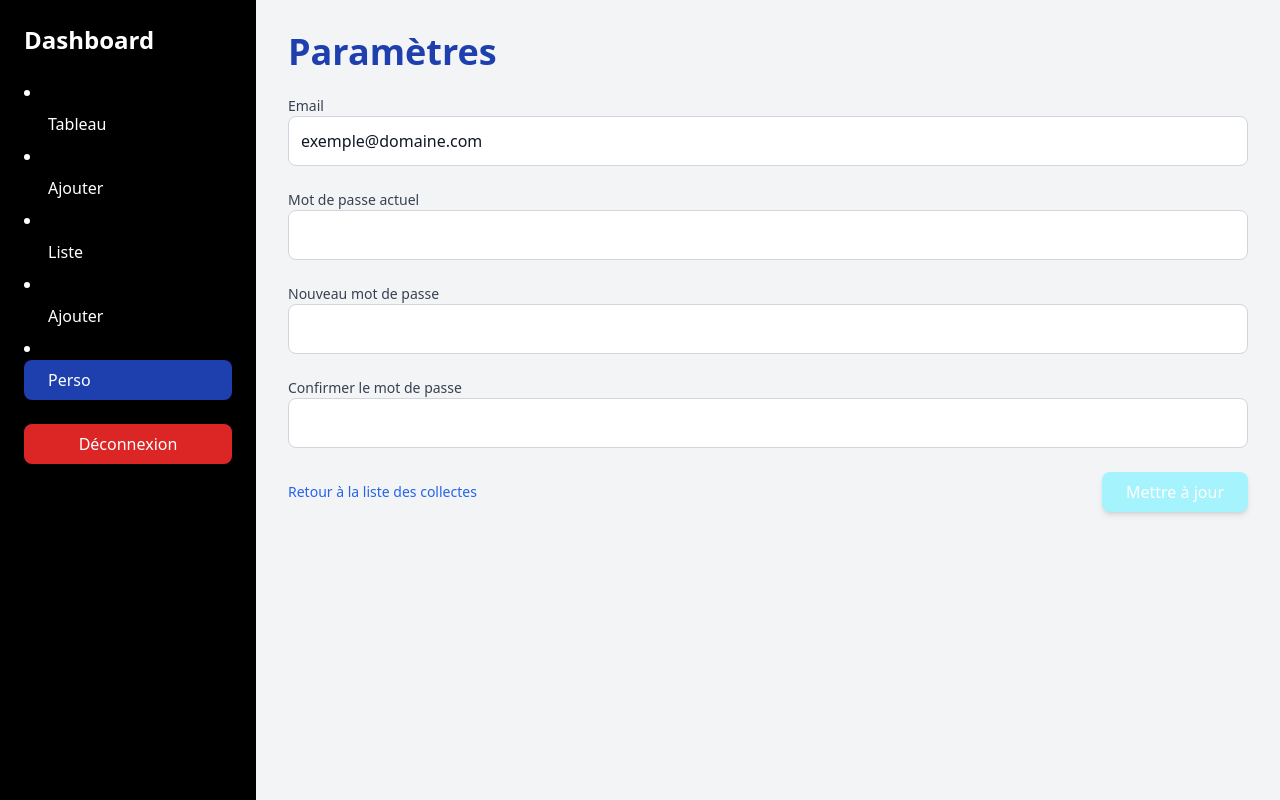
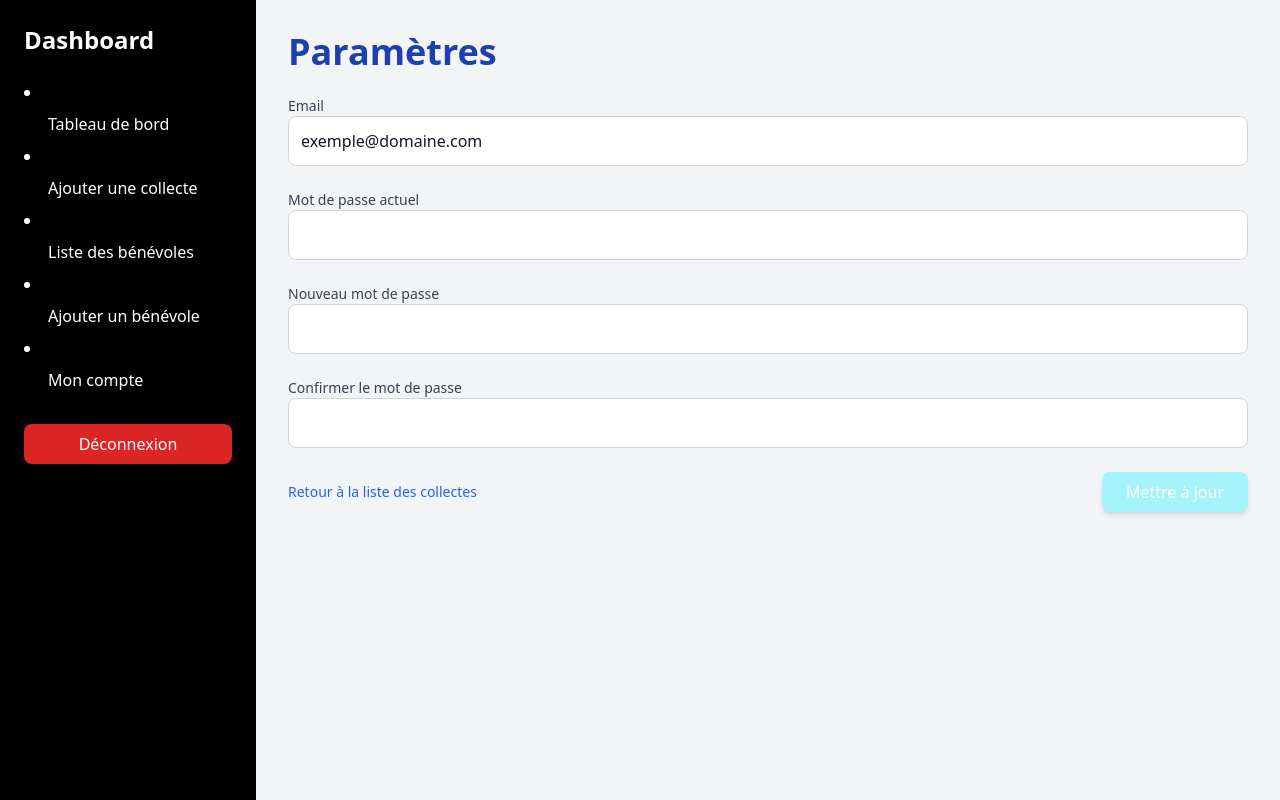
Before and after one commit to adatechschool/projet-backoffice-collecte-des-dechets-DALL, a PHP site: page /my_account.php in a window 1280 px wide. Run offline with PHP 8.4, Linux system fonts and the light colour scheme; some libraries are stand-ins or nearby versions.

Commit message:
CSS change

```diff
--- a/association/php/my_account.php
+++ b/association/php/my_account.php
@@ -12,21 +12,11 @@
     <!-- Barre de navigation -->
     <div class="bg-black text-white w-64 p-6">
         <h2 class="text-2xl font-bold mb-6">Dashboard</h2>
-
-        <li><a href="collection_list.php" class="flex items-center py-2 px-3 hover:bg-blue-800 rounded-lg"><i
-                        class="fas fa-tachometer-alt mr-3"></i> Tableau</a></li>
-        <li><a href="collection_add.php" class="flex items-center py-2 px-3 hover:bg-blue-800 rounded-lg"><i
-                        class="fas fa-plus-circle mr-3"></i> Ajouter</a></li>
-        <li><a href="volunteer_list.php" class="flex items-center py-2 px-3 hover:bg-blue-800 rounded-lg"><i
-                        class="fa-solid fa-list mr-3"></i> Liste</a></li>
-        <li>
-            <a href="user_add.php" class="flex items-center py-2 px-3 hover:bg-blue-800 rounded-lg">
-                <i class="fas fa-user-plus mr-3"></i> Ajouter
-            </a>
-        </li>
-        <li><a href="my_account.php" class="flex items-center py-2 px-3 bg-blue-800 rounded-lg"><i
-                        class="fas fa-cogs mr-3"></i>Perso</a></li>
-
+            <li><a href="collection_list.php" class="flex items-center py-2 px-3 hover:bg-blue-800 rounded-lg"><i class="fas fa-tachometer-alt mr-3"></i> Tableau de bord</a></li>
+            <li><a href="collection_add.php" class="flex items-center py-2 px-3 hover:bg-blue-800 rounded-lg"><i class="fas fa-plus-circle mr-3"></i> Ajouter une collecte</a></li>
+            <li><a href="volunteer_list.php" class="flex items-center py-2 px-3 hover:bg-blue-800 rounded-lg"><i class="fa-solid fa-list mr-3"></i> Liste des bénévoles</a></li>
+            <li><a href="user_add.php" class="flex items-center py-2 px-3 hover:bg-blue-800 rounded-lg"><i class="fas fa-user-plus mr-3"></i> Ajouter un bénévole</a></li>
+            <li><a href="my_account.php" class="flex items-center py-2 px-3 hover:bg-blue-800 rounded-lg"><i class="fas fa-cogs mr-3"></i> Mon compte</a></li>
         <div class="mt-6">
             <button onclick="logout()" class="w-full bg-red-600 hover:bg-red-700 text-white py-2 rounded-lg shadow-md">
                 Déconnexion
--- a/association/php/user_add.php
+++ b/association/php/user_add.php
@@ -35,7 +35,7 @@
 
 <div class="flex h-screen">
     <!-- Barre de navigation -->
-    <div class="bg-black text-white w-64 p-6">L
+    <div class="bg-black text-white w-64 p-6">
         <h2 class="text-2xl font-bold mb-6">Dashboard</h2>
 
             <li><a href="collection_list.php" class="flex items-center py-2 px-3 hover:bg-blue-800 rounded-lg"><i class="fas fa-tachometer-alt mr-3"></i> Tableau de bord</a></li>
--- a/association/php/volunteer_edit.php
+++ b/association/php/volunteer_edit.php
@@ -46,7 +46,7 @@
 
 <div class="flex h-screen">
     <!-- Dashboard -->
-    <div class="bg-cyan-200 text-white w-64 p-6">
+    <div class="bg-black text-white w-64 p-6">
         <h2 class="text-2xl font-bold mb-6">Dashboard</h2>
 
             <li><a href="collection_list.php" class="flex items-center py-2 px-3 hover:bg-blue-800 rounded-lg"><i class="fas fa-tachometer-alt mr-3"></i> Tableau de bord</a></li>
@@ -96,7 +96,7 @@
                 </div>
                 <div class="flex justify-end space-x-4">
                     <a href="volunteer_list.php" class="bg-gray-500 text-white px-4 py-2 rounded-lg">Annuler</a>
-                    <button type="submit" class="bg-teal-500 text-white px-4 py-2 rounded-lg">Modifier</button>
+                    <button type="submit" class="bg-teal-400 text-black px-4 py-2 rounded-lg">Modifier</button>
                 </div>
             </form>
         </div>
```
Also changed, not shown: association/php/collection_edit.php (+16 -14 lines).
